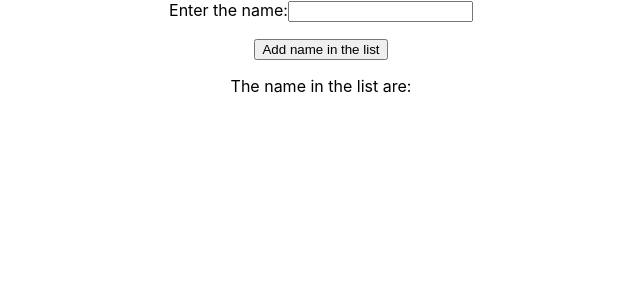
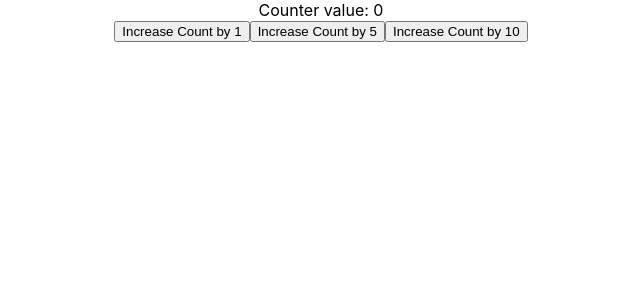
Before and after one commit to trishhaach/TechLeadHers, a React (Create React App) app in the folder techleadhersapp/: page / in a window 1280 px wide. Shown: the top 300 px of the page, without its empty margins (319-959 px from the left). Built offline with nearby package versions, Linux system fonts and the light colour scheme.

Commit message:
useEffect learned and used single function to operate three buttons

```diff
--- a/techleadhersapp/src/App.js
+++ b/techleadhersapp/src/App.js
@@ -5,6 +5,7 @@ import Example1 from './components/ArrayMap.js';
 import ExampleUseState from './components/ExampleUseState.js';
 import BasicForm from './components/BasicForm.js';
 import Assignment1 from './components/Assignment1.js';
+import Counter1 from './components/Counter1.js';
 
 function App() {
   return (
@@ -14,7 +15,8 @@ function App() {
        <Example1/> */}
        {/* <ExampleUseState/> */}
        {/* <BasicForm/> */}
-       <Assignment1/>
+       {/* <Assignment1/> */}
+       <Counter1/>
     </div>
   );
 }
--- /dev/null
+++ b/techleadhersapp/src/components/Counter1.js
@@ -0,0 +1,49 @@
+import React, { useEffect, useState } from "react";
+
+
+const Counter1 = () => {
+
+       const [count1,setCount1]=useState(0);
+       const [count2,setCount2]=useState(0);
+       const [count,setCount]=useState(0);
+
+       useEffect(()=>{
+             console.log("count=",count1);
+       });
+
+       useEffect(()=>{
+        console.log("[]count=",count1);
+       }, []);
+
+       useEffect(()=>{
+        console.log("[count] is",count1%2 === 0? "even" : "odd");
+       }, [count1]);
+
+    //    const increaseCount1 = () => {
+    //       setCount1(count1+1);
+    //    };
+
+    //    const increaseCount2 = () => {
+    //     setCount1(count1+5);
+    //    };
+
+    //     const increaseCount3 = () => {
+    //     setCount1(count1+10);
+    //     };
+
+
+    const increaseCount = (x) => {
+        setCount(count+x);
+    };
+
+       return(
+        <div>Counter value: {count}
+        <br/>
+        <button onClick={() =>increaseCount(1)}>Increase Count by 1</button>
+        <button onClick={() =>increaseCount(5)}>Increase Count by 5</button>
+        <button onClick={() =>increaseCount(10)}>Increase Count by 10</button>
+        </div>
+       );
+};
+
+export default Counter1;
```
